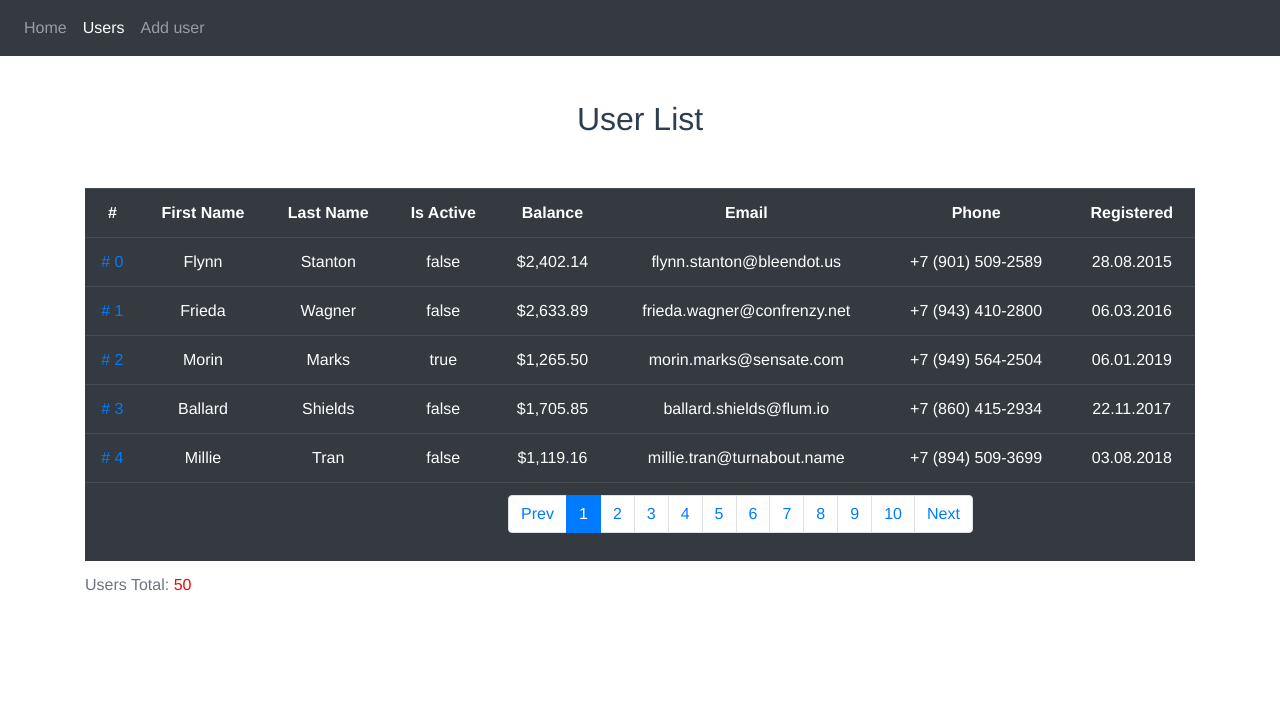
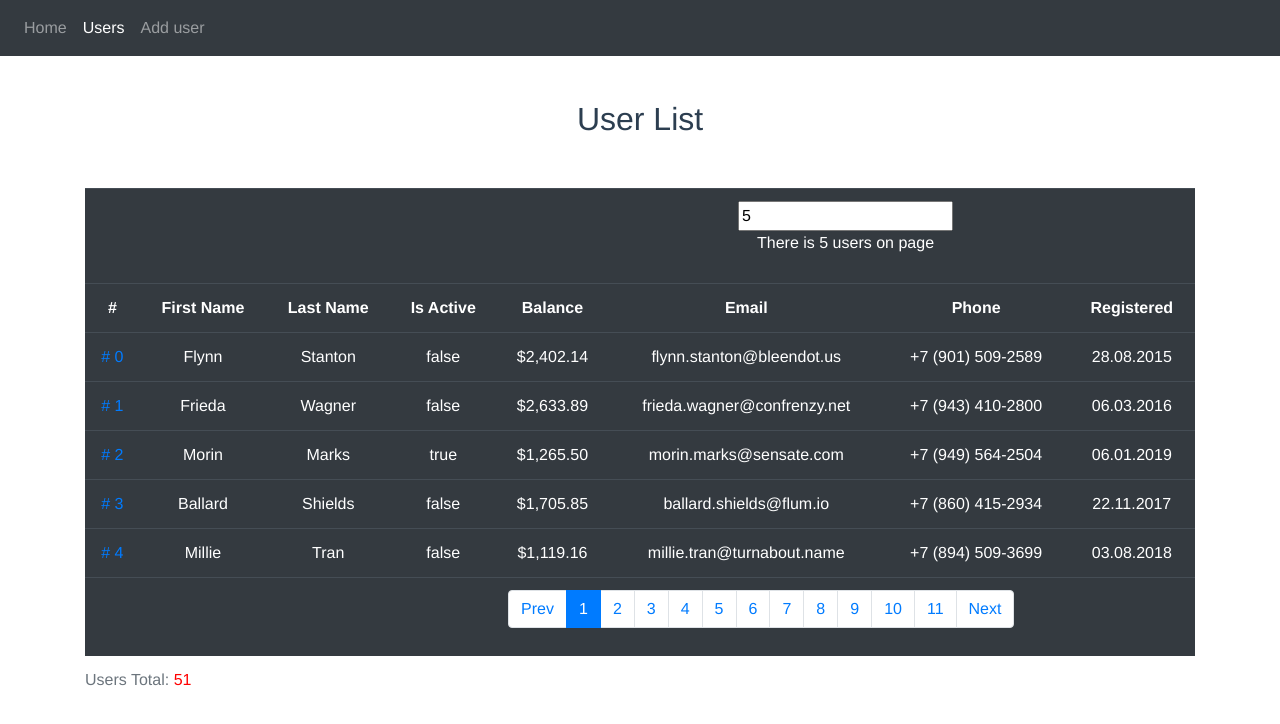
Before and after one commit to onecoldwhiteday/vue-study-project, a Vue app: page /users in a window 1280 px wide. Shown: the top 724 px of the page. Built offline with nearby package versions, Linux system fonts and the light colour scheme; data requests are answered from the project's data file.

Commit message:
Fix users-on-page switcher

```diff
--- a/db.json
+++ b/db.json
@@ -799,6 +799,18 @@
       "address": "766 Brooklyn Avenue, Osage, South Dakota, 6232",
       "about": "Tempor id culpa nisi culpa cillum pariatur sunt cupidatat ad cillum aliquip cupidatat. Deserunt elit ex tempor elit id ea labore. Commodo amet esse enim minim enim ea magna veniam laborum reprehenderit. Est incididunt magna eu enim sint do quis tempor tempor pariatur velit ad veniam. Aliqua non excepteur quis non sunt magna.",
       "registered": "31.12.2014"
+    },
+    {
+      "id": "51",
+      "firstName": "Hideo",
+      "picture": "https://pp.userapi.com/c841125/v841125502/210c0/LXQI5dBH6Iw.jpg?ava=1",
+      "age": 55,
+      "isActive": true,
+      "accessLevel": "admin",
+      "lastName": "Kodjima",
+      "balance": "Infinity",
+      "company": "Kodjima Production",
+      "about": "GENIUS"
     }
   ]
 }
--- a/src/components/Pagination.vue
+++ b/src/components/Pagination.vue
@@ -57,7 +57,7 @@ export default {
       return this.currentPage > 0 ? this.currentPage - 1 : 1
     },
     totalPages() {
-      return Math.floor(this.users.length / this.usersOnPage)
+      return Math.ceil(this.users.length / this.usersOnPage)
     },
     pages() {
       let pagesList = []
--- a/src/components/UserList.vue
+++ b/src/components/UserList.vue
@@ -4,6 +4,12 @@
       Users Total:
       <span class="users-amount">{{ total }}</span>
     </caption>
+    <tr>
+      <td colspan="4"></td>
+      <td colspan="4">
+        <users-on-page v-model="usersOnPage"></users-on-page>
+      </td>
+    </tr>
     <tr>
       <th>#</th>
       <th>First Name</th>
@@ -41,7 +47,8 @@
 export default {
   name: 'UserList',
   components: {
-    pagination: () => import('@/components/Pagination.vue')
+    pagination: () => import('@/components/Pagination.vue'),
+    'users-on-page': () => import('@/components/UsersOnPage.vue')
   },
   props: {
     users: {
@@ -58,7 +65,7 @@ export default {
       return this.users.length
     },
     start() {
-      return this.currentPage * this.usersOnPage - 5
+      return this.currentPage * this.usersOnPage - this.usersOnPage
     }
   },
   methods: {
--- /dev/null
+++ b/src/components/UsersOnPage.vue
@@ -0,0 +1,27 @@
+<template>
+  <div>
+    <input type="number" min="1" v-model.number="usersOnPage" />
+    <p>There is {{ usersOnPage }} users on page</p>
+  </div>
+</template>
+<script>
+export default {
+  name: 'UsersOnPage',
+  data: () => ({
+    usersOnPage: 5
+  }),
+  watch: {
+    usersOnPage: {
+      handler() {
+        this.$emit('input', this.usersOnPage)
+      }
+    }
+  },
+  methods: {
+    getUsersOnPage() {
+      this.$emit('input', this.usersOnPage)
+    },
+    changeUsersOnPage() {}
+  }
+}
+</script>
```
Lines whose indentation alone changed are shown as unchanged.
